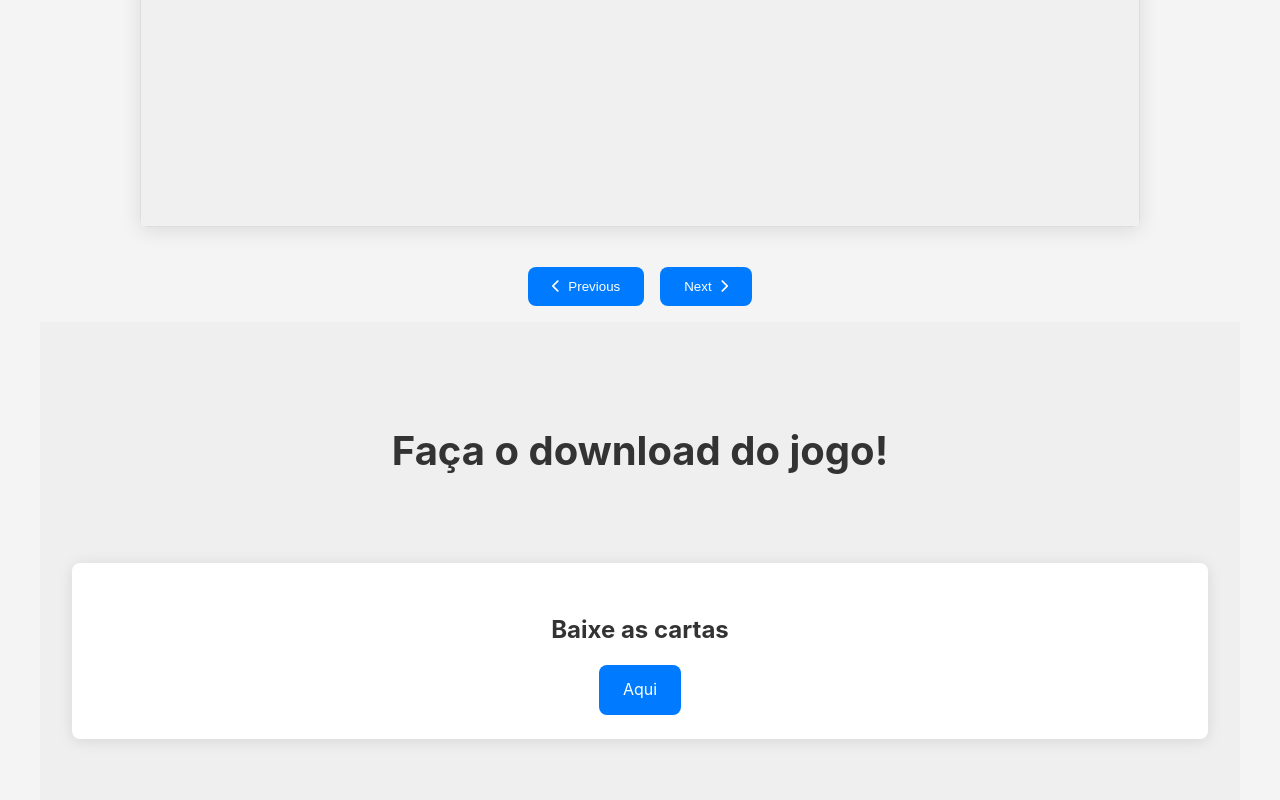
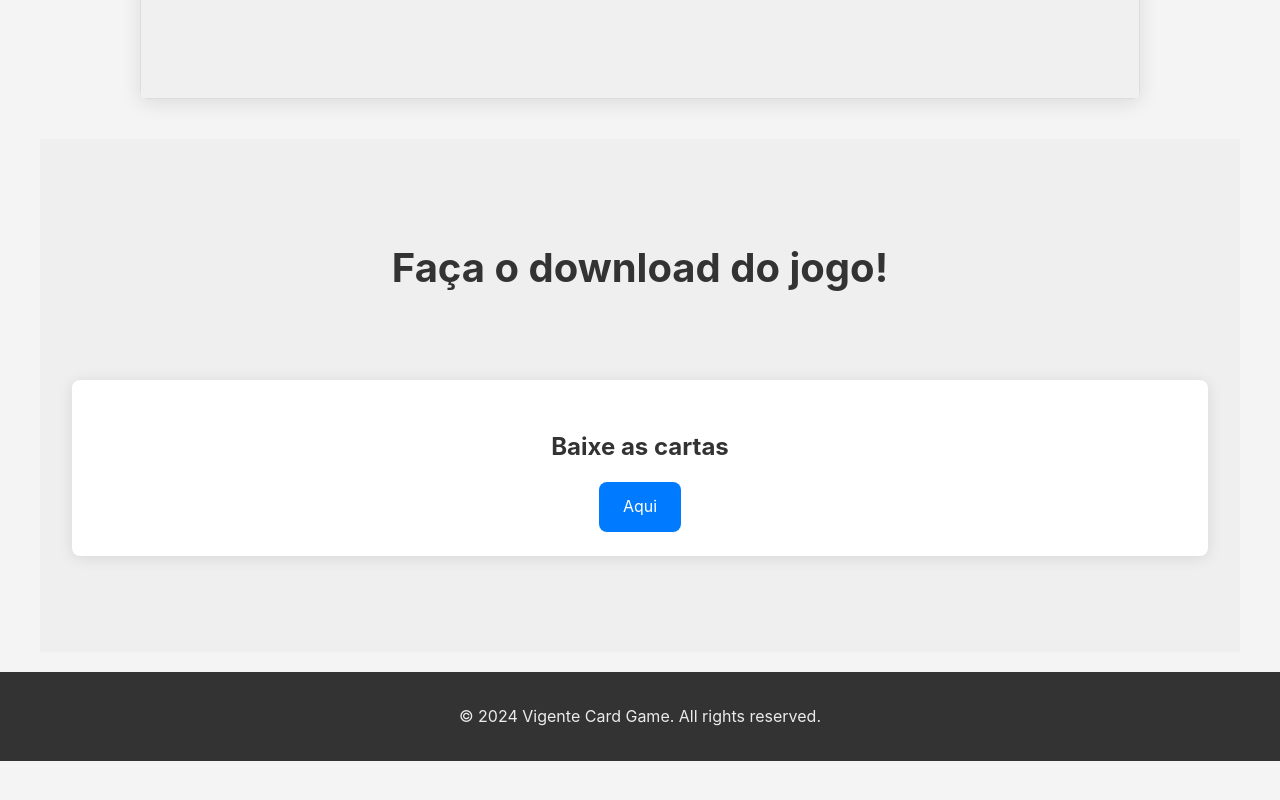
Before and after one commit to GustavoPurcena/vigente-game, a website: page views/index.html in a window 1280 px wide. Shown: the part 1492-2292 px from the top of the page. After the commit the page ends 2253 px from the top, so only its background shows below. Drawn offline with nearby package versions, Linux system fonts and the light colour scheme; files that its build step writes are made by us from their sources.

Commit message:
add windows build

```diff
--- a/package.json
+++ b/package.json
@@ -6,6 +6,7 @@
     "scripts": {
       "start": "node server.js",
       "build": "sass public/styles/main.scss:public/styles/main.css --style compressed",
+      "build-windows": "npx sass public/styles/main.scss public/styles/main.css --style=compressed",
       "watch": "sass --watch public/styles/main.scss:public/styles/main.css"
     },
     "keywords": [
--- a/public/styles/main.scss
+++ b/public/styles/main.scss
@@ -29,7 +29,7 @@ main {
 .hero {
     background-color: $hero-bg-color;
     color: $hero-text-color;
-    padding: 6rem 2rem;
+    padding: 2rem 1.5rem;
     text-align: center;
 
     .hero-content {
@@ -68,31 +68,6 @@ main {
             height: auto;
             border-radius: $border-radius;
             box-shadow: 0 4px 20px rgba(0, 0, 0, 0.1);
-        }
-    }
-}
-
-.tutorial-navigation {
-    display: flex;
-    justify-content: center;
-    gap: 1rem;
-    margin-top: 2rem;
-
-    .nav-button {
-        padding: 0.75rem 1.5rem;
-        border: none;
-        background-color: $accent-color;
-        color: white;
-        border-radius: $border-radius;
-        cursor: pointer;
-        display: flex;
-        align-items: center;
-        gap: 0.5rem;
-        transition: all 0.3s ease;
-
-        &:hover {
-            background-color: color.adjust($accent-color, $lightness: 10%);
-            transform: translateY(-2px);
         }
     }
 }
--- a/views/index.html
+++ b/views/index.html
@@ -22,15 +22,7 @@
             <h2>Como Jogar?</h2>
             <div class="tutorial-image">
                 <!-- Replace with your actual tutorial image -->
-                <img src="/assets/tutorial-placeholder.svg" alt="Game Tutorial" class="responsive-image">
-            </div>
-            <div class="tutorial-navigation">
-                <button class="nav-button prev">
-                    <i class="fas fa-chevron-left"></i> Previous
-                </button>
-                <button class="nav-button next">
-                    Next <i class="fas fa-chevron-right"></i>
-                </button>
+                <img src="/assets/images/tutorial-placeholder.svg" alt="Game Tutorial" class="responsive-image">
             </div>
         </section>
 
@@ -39,7 +31,7 @@
             <div class="cards-grid">
                 <div class="card-item">
                     <h3>Baixe as cartas</h3>
-                    <a href="#" class="download-button">Aqui</a>
+                    <a href="/documents/vigente-cards.pdf" class="download-button" download>Aqui</a>
                 </div>
             </div>
         </section>
```
Also changed, not shown: public/assets/images/tutorial-placeholder.svg (renamed from public/assets/tutorial-placeholder.svg), views/reciclagem.html (renamed from views/hint1.html), 2 other files.
